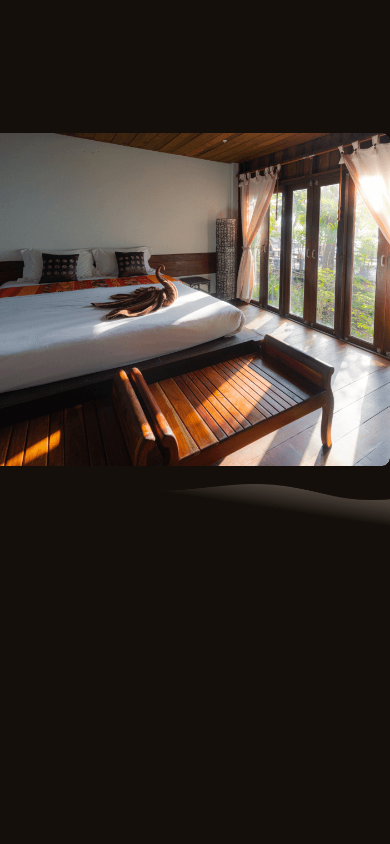
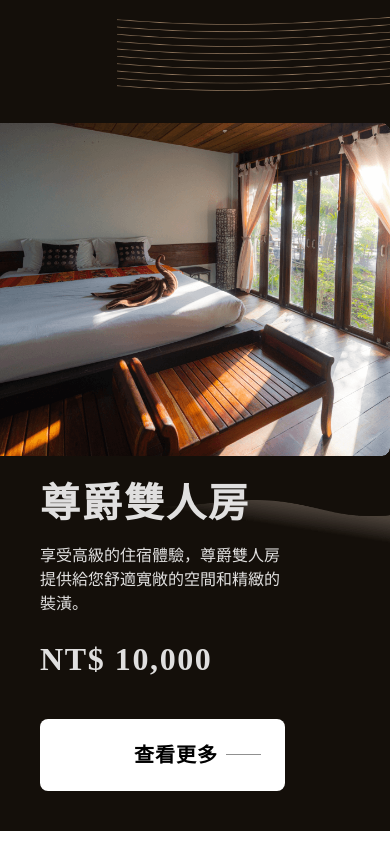
Before and after one commit to rere2133/ts30_booking_web, a Vue app: page / in a window 390 px wide. Shown: the part 3960-4804 px from the top of the page. Built offline with nearby package versions, Linux system fonts and the light colour scheme.

Commit message:
add: roomIntro rwd

```diff
--- a/src/components/home/BannerRight.vue
+++ b/src/components/home/BannerRight.vue
@@ -15,7 +15,7 @@
       <BtnWithLine to="/rooms" text="立即訂房" width="97%" />
     </div>
     <div
-      class="tw-absolute tw-w-[90%] tw-h-[50vh] tw-max-h-[70vh] tw-max-w-full tw-top-[50%] tw-right-0 tw-translate-y-[-50%] tw-rounded-[40px] tw-border-t tw-border-r tw-border-[#fff6] lg:tw-h-full lg:tw-right-[-20px] lg:tw-w-[40vw]lg:tw-rounded-[80px] bannerRightBg"
+      class="tw-absolute tw-w-[90%] tw-h-[50vh] tw-max-h-[70vh] tw-max-w-full tw-top-[50%] tw-right-0 tw-translate-y-[-50%] tw-rounded-[40px] tw-border-t tw-border-r tw-border-[#fff6] lg:tw-h-full lg:tw-mr-10 lg:tw-w-[40vw] lg:tw-rounded-[80px] bannerRightBg"
     ></div>
   </div>
 </template>
--- a/src/components/home/RoomIntro.vue
+++ b/src/components/home/RoomIntro.vue
@@ -1,16 +1,26 @@
 <template>
-  <HomeContainer class="tw-bg-blackbg tw-relative">
-    <v-row>
-      <v-col cols="12" lg="6" class="tw-py-[100px]">
+  <HomeContainer class="tw-bg-blackbg tw-relative tw-overflow-hidden">
+    <v-row class="tw-items-center">
+      <v-col cols="12" lg="6">
+        <img
+          class="bgDecImg d-block d-lg-none"
+          style="--left: 30%; --min-width: 300%"
+          :src="getImageUrl('line2.png')"
+        />
         <div
-          class="tw-relative tw-z-10 tw-max-h-[900px] tw-rounded-r-lg tw-overflow-hidden"
+          class="tw-pt-[20%] tw-relative tw-z-10 tw-max-h-[900px] tw-rounded-r-lg tw-overflow-hidden lg:tw-py-[10%]"
         >
           <img :src="getImageUrl('room1.png')" />
         </div>
+        <img
+          class="bgDecImg d-block d-lg-none"
+          style="--top: 60%"
+          :src="getImageUrl('bg.png')"
+        />
       </v-col>
       <v-col cols="12" lg="6">
         <div
-          class="tw-mt-[70%] tw-pl-10 tw-w-[75%] tw-max-w-[560px] tw-relative tw-z-10"
+          class="lg:tw-mt-[50%] tw-pl-10 tw-w-[75%] tw-max-w-[560px] tw-relative tw-z-10"
         >
           <h2 class="tw-text-h2 tw-mb-4">尊爵雙人房</h2>
           <p>
@@ -21,7 +31,7 @@
         </div>
         <img
           class="bgDecImg"
-          style="--top: 15%"
+          style="--top: 20%"
           :src="getImageUrl('line2.png')"
         />
         <img class="bgDecImg" style="--top: 40%" :src="getImageUrl('bg.png')" />
@@ -40,11 +50,16 @@ const { getImageUrl } = useHelper();
 
 <style scoped lang="scss">
 .bgDecImg {
+  --top: 0%;
+  --left: 0%;
+  --min-width: 100%;
   position: absolute;
   top: var(--top);
-  left: 0;
+  left: var(--left);
   z-index: 0;
-  width: 100%;
+  width: var(--min-width);
+  min-width: var(--min-width);
+
   object-fit: cover;
 }
 </style>
```
